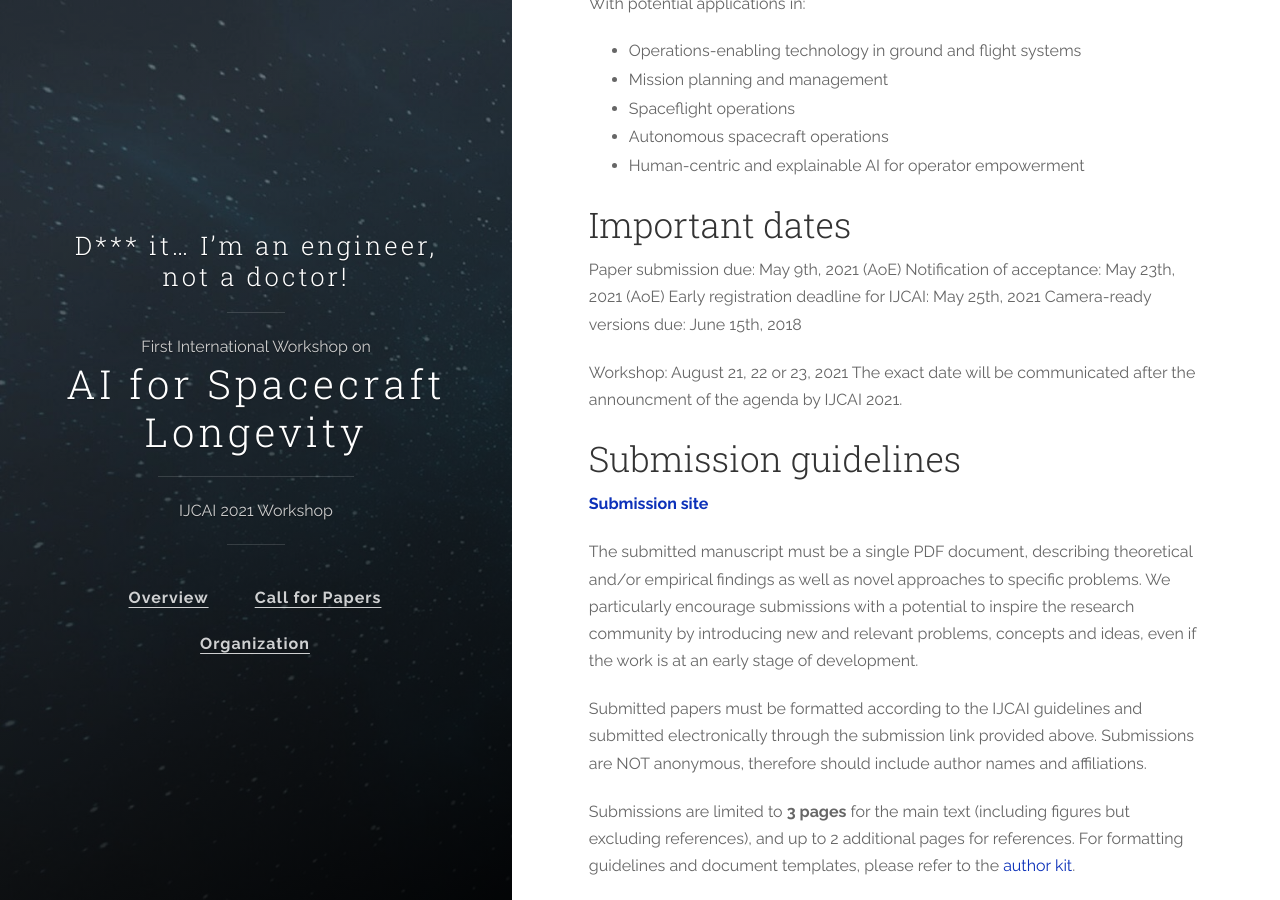
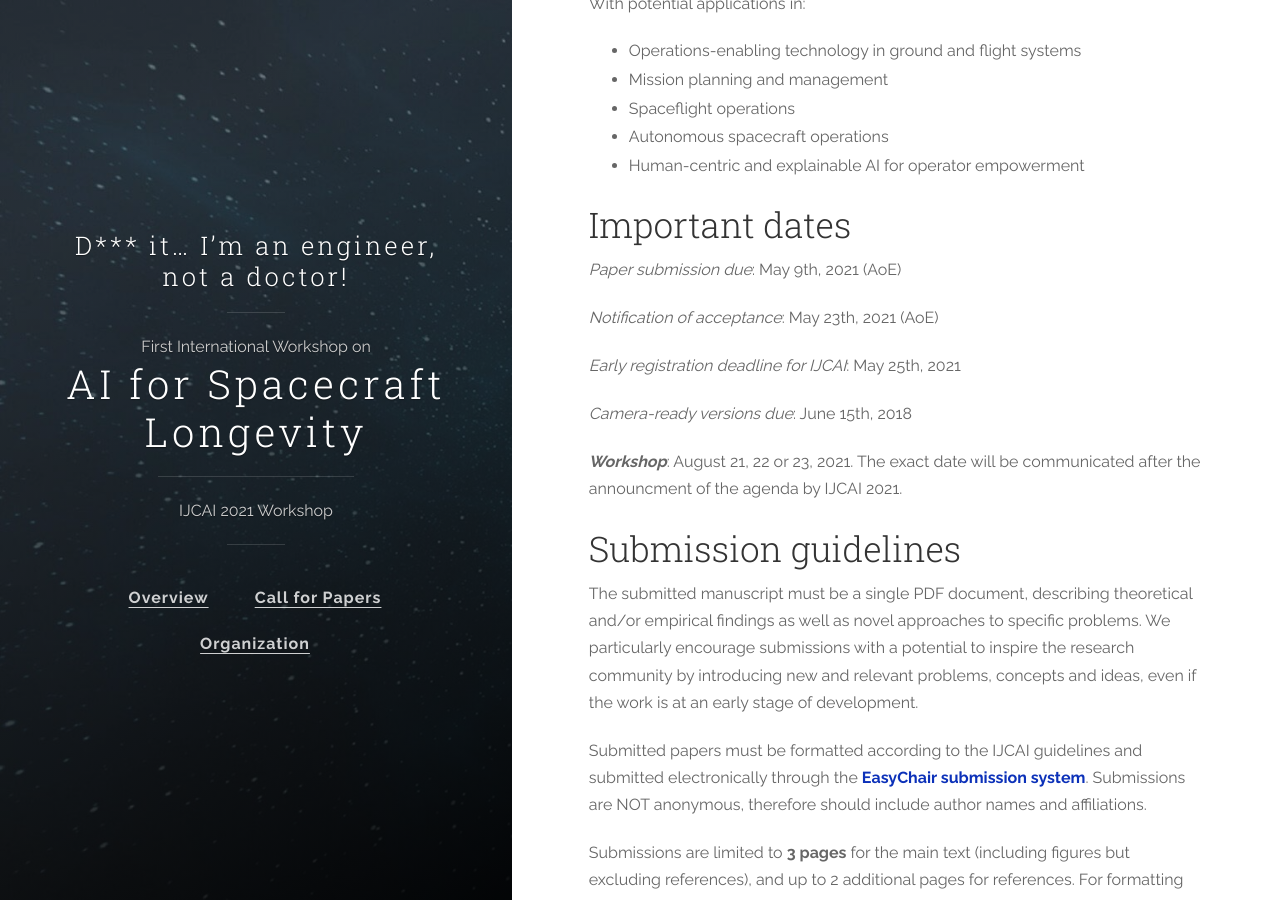
Before and after one commit to ai4spacecraft/ai4spacecraft.github.io, a Jekyll site: the page built from cfp.md, in a window 1280 px wide and 900 px high, scrolled down 660 px. Built offline with Jekyll 4.4.1, drawn with Linux system fonts in a browser that asks for light colours.

Commit message:
Update cfp.md

```diff
--- a/cfp.md
+++ b/cfp.md
@@ -33,22 +33,25 @@ With potential applications in:
 
 ## Important dates
 
-Paper submission due: May 9th, 2021 (AoE)
-Notification of acceptance: May 23th, 2021 (AoE)
-Early registration deadline for IJCAI: May 25th, 2021
-Camera-ready versions due: June 15th, 2018
+*Paper submission due*: May 9th, 2021 (AoE)
 
-Workshop: August 21, 22 or 23, 2021
+*Notification of acceptance*: May 23th, 2021 (AoE)
+
+*Early registration deadline for IJCAI*: May 25th, 2021
+
+*Camera-ready versions due*: June 15th, 2018
+
+**_Workshop_**: August 21, 22 or 23, 2021.
 The exact date will be communicated after the announcment of the agenda by IJCAI 2021.
 
 
 ## Submission guidelines
 
-[**Submission site**](https://easychair.org/my/conference?conf=ai4spacecraft){:target="_blank"}
+<!-- [**Submission site**](https://easychair.org/my/conference?conf=ai4spacecraft){:target="_blank"} -->
 
 The submitted manuscript must be a single PDF document, describing theoretical and/or empirical findings as well as novel approaches to specific problems. We particularly encourage submissions with a potential to inspire the research community by introducing new and relevant problems, concepts and ideas, even if the work is at an early stage of development.
 
-Submitted papers must be formatted according to the IJCAI guidelines and submitted electronically through the submission link provided above. Submissions are NOT anonymous, therefore should include author names and affiliations.
+Submitted papers must be formatted according to the IJCAI guidelines and submitted electronically through the [**EasyChair submission system**](https://easychair.org/my/conference?conf=ai4spacecraft){:target="_blank"}. Submissions are NOT anonymous, therefore should include author names and affiliations.
 
 
 Submissions are limited to **3 pages** for the main text (including figures but excluding references), and up to 2 additional pages for references. For formatting guidelines and document templates, please refer to the [author kit](http://www.ijcai.org/authors_kit){:target="_blank"}.
```
